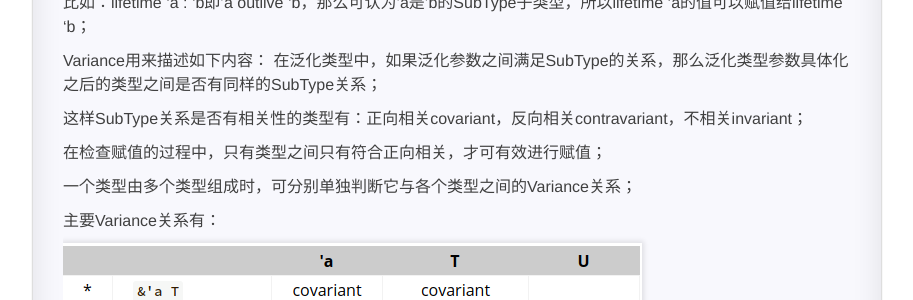
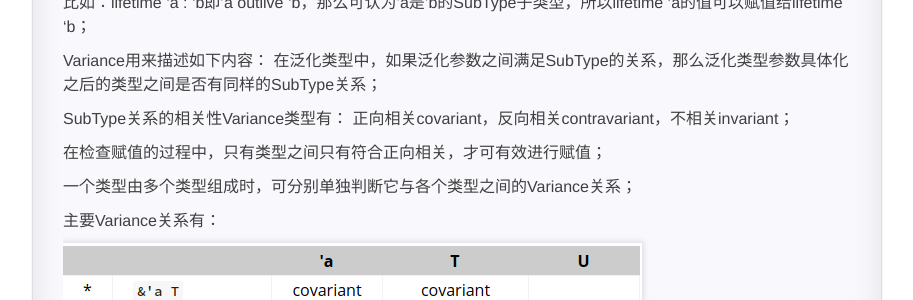
Before and after one commit to Grainspring/grainspring.github.io, a Jekyll site: the page built from _posts/2021-10-24-lrfrc-rustc-borrowchecker.md, in a window 1280 px wide and 900 px high, scrolled down 1671 px. Shown: the part 150-450 px from the top of the window, without its empty margins (37-950 px from the left). Built offline with Jekyll 4.4.1, drawn with Linux system fonts in a browser that asks for light colours; nearby versions of some CDN libraries; comment, search, counter and statistics services are not loaded; a style sheet for code colours, icons or effects is not loaded.

Commit message:
fix lrfrc borrowck

```diff
--- a/_posts/2021-10-24-lrfrc-rustc-borrowchecker.md
+++ b/_posts/2021-10-24-lrfrc-rustc-borrowchecker.md
@@ -92,7 +92,8 @@ SubType用来描述如下内容:
 Variance用来描述如下内容：
 在泛化类型中，如果泛化参数之间满足SubType的关系，那么泛化类型参数具体化之后的类型之间是否有同样的SubType关系；
 
-这样SubType关系是否有相关性的类型有：正向相关covariant，反向相关contravariant，不相关invariant；
+SubType关系的相关性Variance类型有：
+正向相关covariant，反向相关contravariant，不相关invariant；
 
 在检查赋值的过程中，只有类型之间只有符合正向相关，才可有效进行赋值；
 
```
